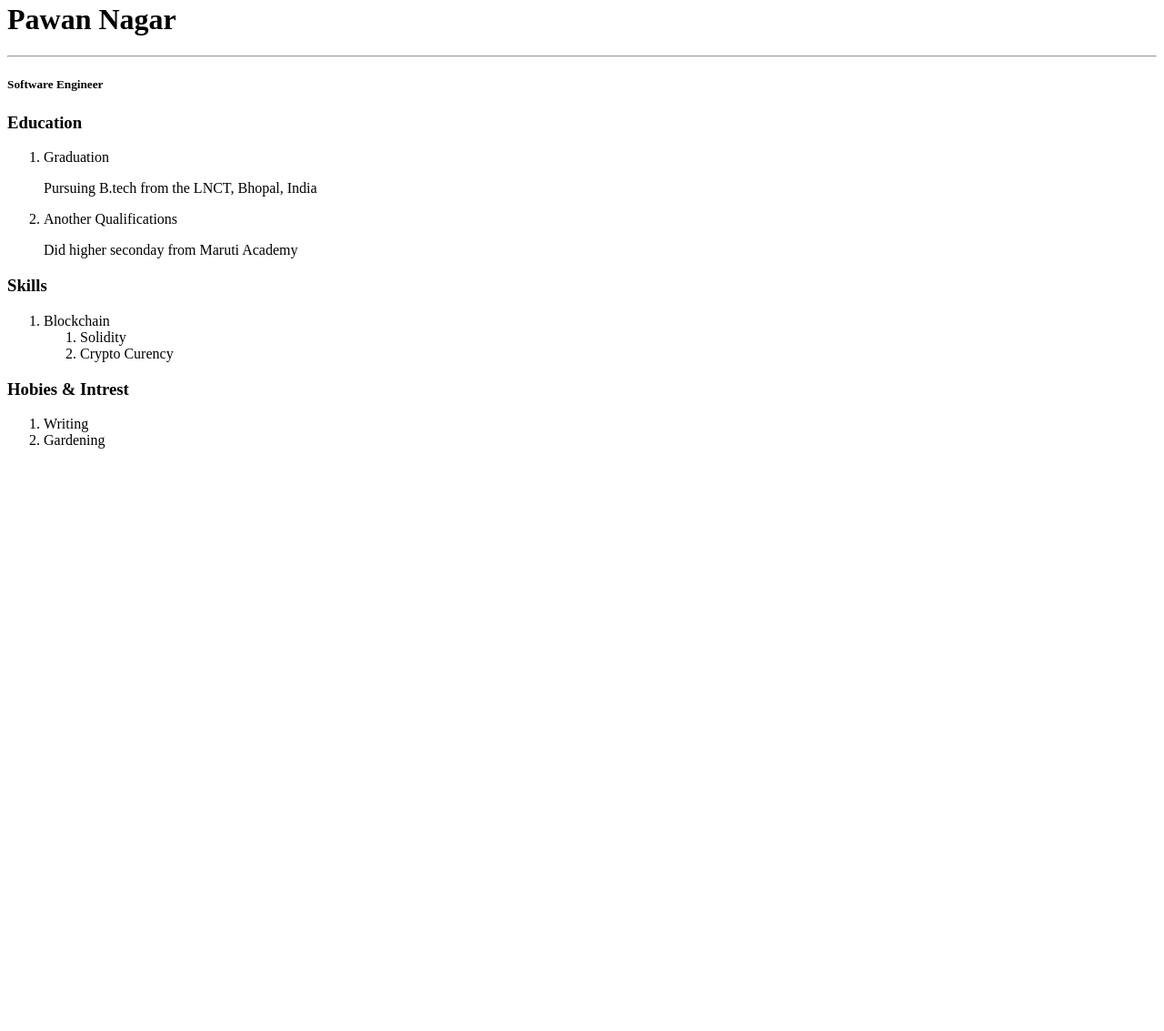
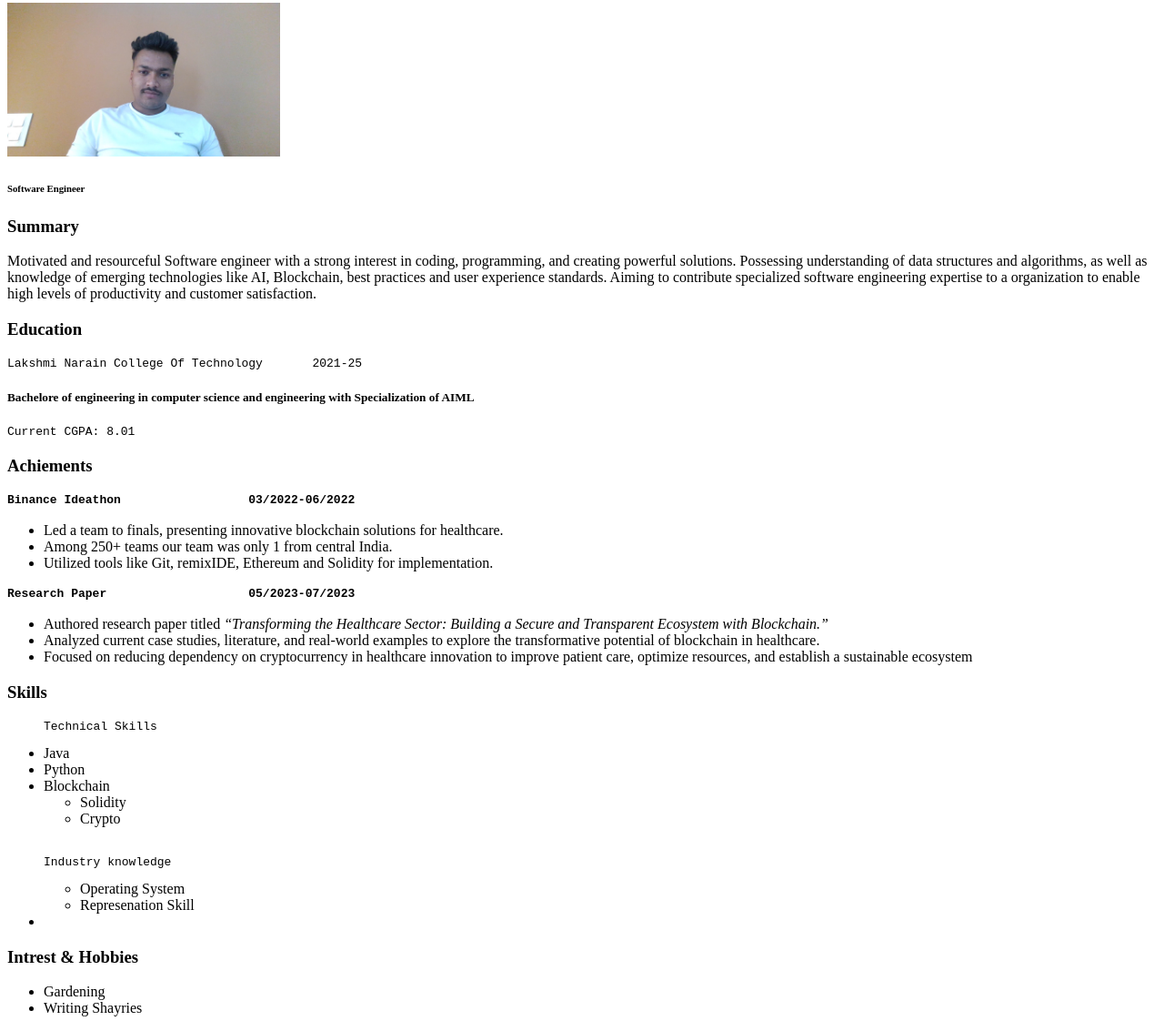
Before and after one commit to Pawan-Nagar/html_portfolio, a plain HTML site: page index.html in a window 1280 px wide. Shown: the part 77-1210 px from the top of the page at 91% size. Before the commit the page ends 800 px from the top, so only its background shows below. Drawn offline with Linux system fonts and the light colour scheme.

Commit message:
Add files via upload

```diff
--- a/index.html
+++ b/index.html
@@ -3,42 +3,82 @@
 <head>
     <meta charset="UTF-8">
     <meta name="viewport" content="width=device-width, initial-scale=1.0">
-    <title>my_portfolio</title>
+    <title>My Resume</title>
 </head>
 <body>
 
-    <h1><b>wel-come</b></h1>
-    <h1>Pawan Nagar</h1>
-    <hr>
-    <h5>Software Engineer</h5>
+    <h1><b>Pawan Nagar</b></h1>
+    <img  src="./WIN_20240218_09_40_49_Pro.jpg" width="300px" alt="pawan's photo">
+    <h6><b>Software Engineer</b></h6>
+
+    <h3>Summary</h3>
+    <p>Motivated and resourceful Software engineer with a strong interest in coding,
+        programming, and creating powerful solutions. Possessing understanding of data
+        structures and algorithms, as well as knowledge of emerging technologies like AI,
+        Blockchain, best practices and user experience standards. Aiming to contribute
+        specialized software engineering expertise to a organization to enable high levels of
+        productivity and customer satisfaction.</p>
+
+     <h3>Education</h3>
+     <pre>Lakshmi Narain College Of Technology       2021-25 </pre>
+     <p><h5>Bachelore of engineering in computer science and engineering with Specialization of AIML</h5></p>
+     <pre>Current CGPA: 8.01</pre>
 
 
-    <h3>Education</h3>
-    <p>
-        <ol>
-            <li>Graduation</li>
-            <p> Pursuing B.tech from the LNCT, Bhopal, India</p>
+     <h3><b>Achiements</b></h3>
+     <pre><h4>Binance Ideathon                  03/2022-06/2022</h4></pre>
+     <p>
+        <ul>
 
-            <li>Another Qualifications</li>
-            <p>Did higher seconday from Maruti Academy </p>
-        </ol>
+            <li>Led a team to finals, presenting innovative blockchain solutions for healthcare. </li>
+            <li> Among 250+ teams our team was only 1 from central India.</li>
+            <li>Utilized tools like Git, remixIDE, Ethereum and Solidity for implementation.</li>
+
+        </ul>
 
     </p>
 
-    <h3>Skills</h3>
-    <ol>
-        <li>Blockchain</li>
-        <ol>
-            <li>Solidity</li>
-            <li>Crypto Curency</li>
-        </ol>
-    </ol>
+      <pre><h4>Research Paper                    05/2023-07/2023</h4></pre>
+    <p>
+        <ul>
+
+            <li>Authored research paper titled <i>“Transforming the Healthcare Sector: Building a Secure and
+                Transparent Ecosystem with Blockchain.”</i> </li>
+            <li>Analyzed current case studies, literature, and real-world examples to explore the
+                transformative potential of blockchain in healthcare. </li>
+            <li> Focused on reducing dependency on cryptocurrency in healthcare innovation to improve patient care, optimize resources, and
+                establish a sustainable ecosystem</li>
+        </ul>
+    </p>
 
 
-    <h3>Hobies & Intrest</h3>
-      <ol>
-        <li>Writing</li>
+    <h3><b>Skills</b></h3>
+    <ul>
+        <pre>Technical Skills</pre>
+        <li>Java</li>
+        <li>Python</li>
+        <li>Blockchain</li>
+        <ul>
+            <li>Solidity</li>
+            <li>Crypto</li>
+        </ul>
+
+        <br>
+        <pre>Industry knowledge</pre>
+        <ul>
+            <li>Operating System</li>
+            <li>Represenation Skill</li>
+
+        </ul>
+        <li></li>
+
+    </ul>
+
+    <h3><b>Intrest & Hobbies</b></h3>
+     <ul>
         <li>Gardening</li>
-      </ol>
+        <li>Writing Shayries</li>
+     </ul>
+
 </body>
 </html>
```
Also changed, not shown: WIN_20240218_09_40_49_Pro.jpg (added).
